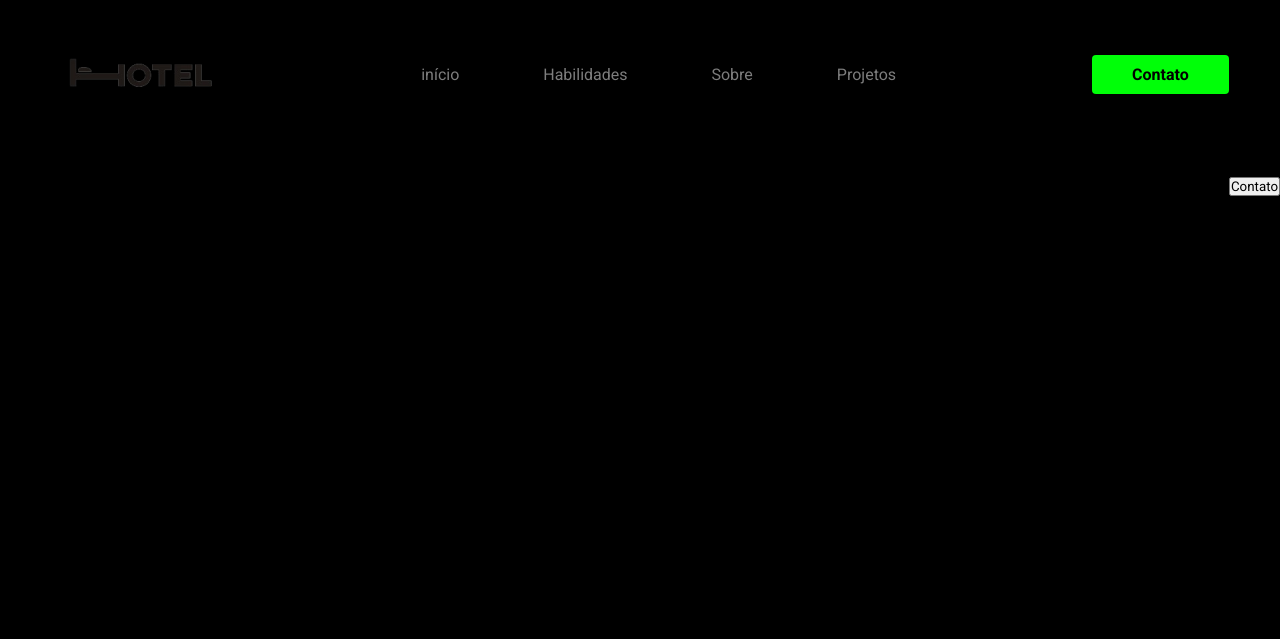
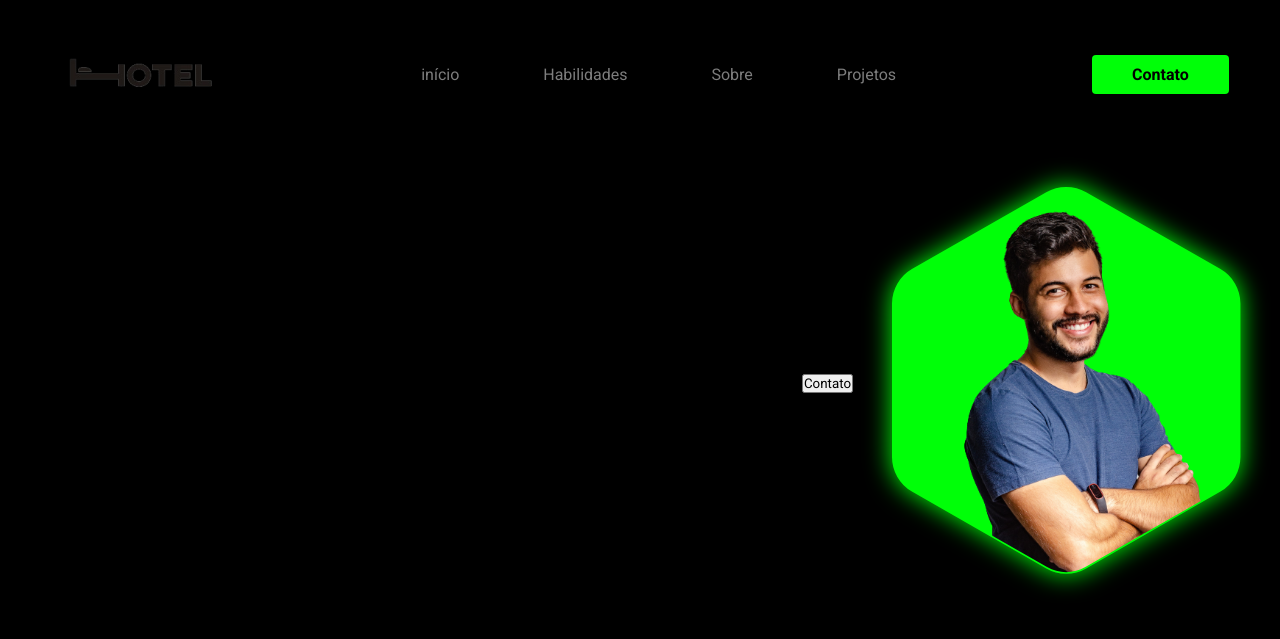
Before and after one commit to eadamaral/eadamaral.github.io, a plain HTML site: page index.html in a window 1280 px wide. Drawn offline with Linux system fonts and the light colour scheme.

Commit message:
image-perfil

```diff
--- a/index.html
+++ b/index.html
@@ -37,7 +37,7 @@
       </div>
       <div class="btn-contato"><a href="#"><button>Contato</button></a></div>
       <div class="about-photo">
-        <img src="src/img/" alt="">
+        <img src="src/img/pessoa.png" alt="">
       </div>
   </div>
   </main>
```
